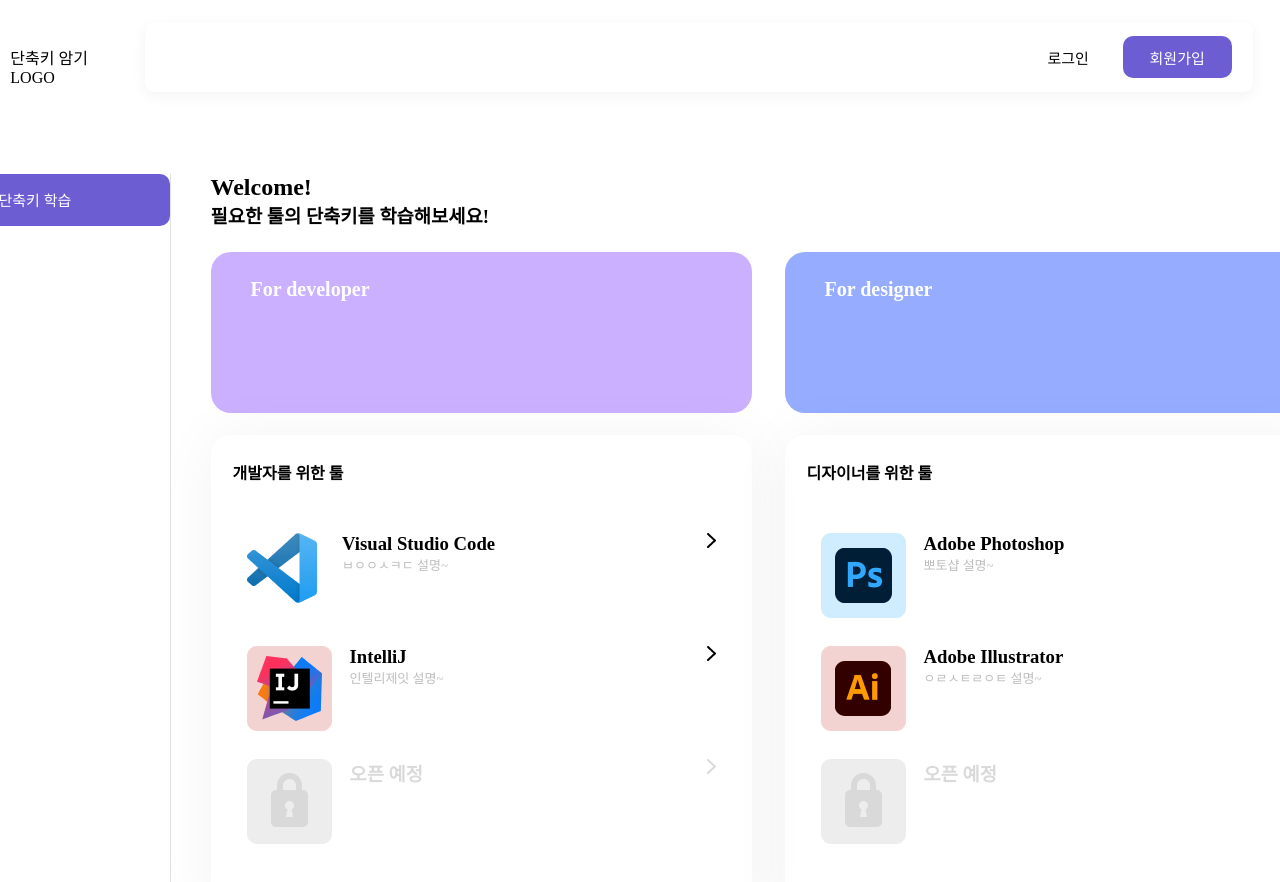
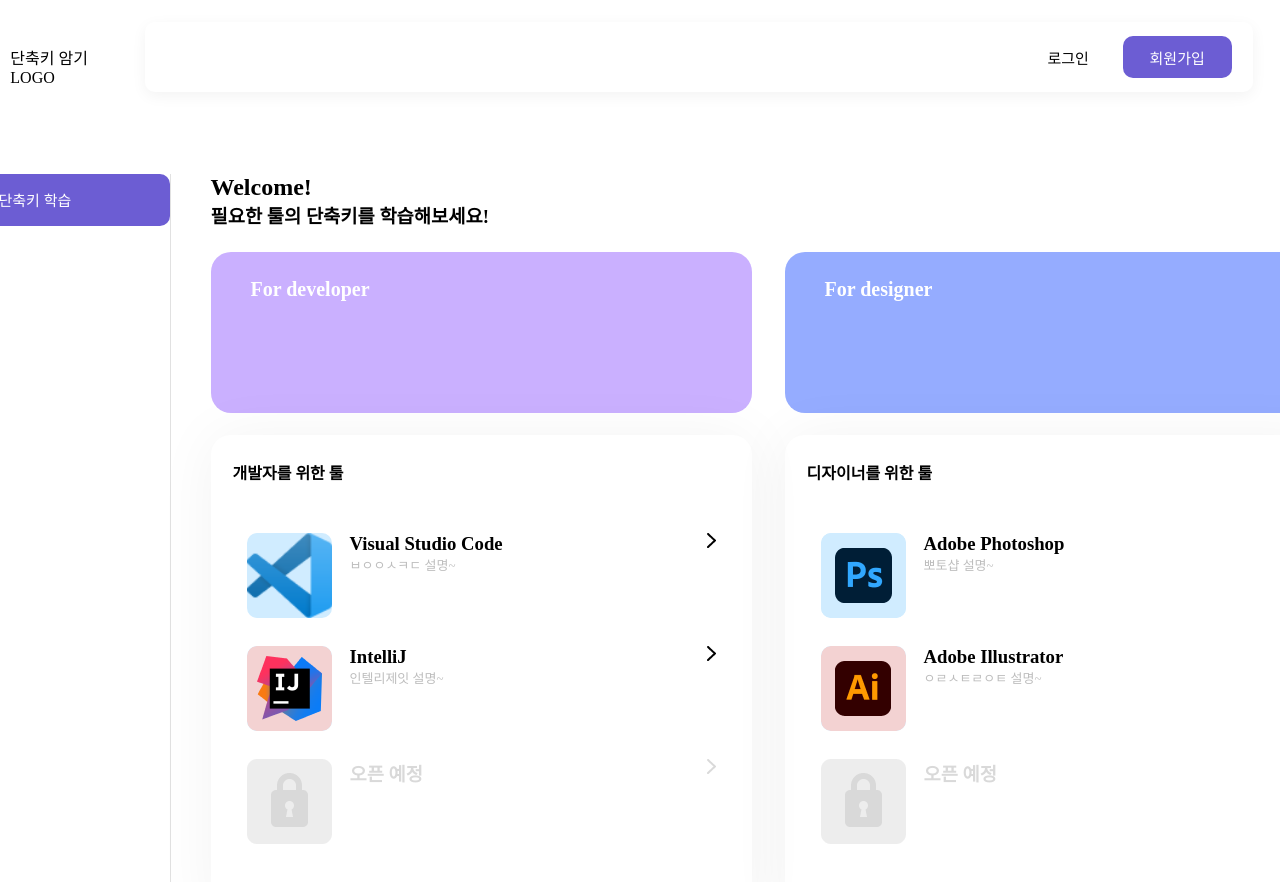
Before and after one commit to youjin0411/ityping-client, a Next.js app: page / in a window 1280 px wide. Shown: the top 882 px of the page. Built offline with nearby package versions, Linux system fonts and the light colour scheme.

Commit message:
💄 fix: 이미지 파일 변경

```diff
--- a/src/component/SelectTool.js
+++ b/src/component/SelectTool.js
@@ -1,7 +1,10 @@
 import styles from "@/styles/SelectTool.module.css";
+import { useRouter } from "next/router";
 import React from "react";
 
 const SelectTool = (props) => {
+  const router = useRouter();
+
   return (
     <>
       <div className={styles.container}>
@@ -11,7 +14,7 @@ const SelectTool = (props) => {
           <div className={styles.tools_container}>
             {props.tools.map((tool) => {
               return (
-                <div className={styles.tool_container} key={tool.name}>
+                <div className={styles.tool_container} key={tool.name} onClick={() => router.push('/practice/shortcut')}>
                   <img className={styles.tool_img} src={tool.img} />
                   <div className={styles.tool_contents}>
                     <h3>{tool.name}</h3>
--- a/styles/SelectTool.module.css
+++ b/styles/SelectTool.module.css
@@ -58,6 +58,13 @@
     cursor: not-allowed;
 }
 
+.tool_img {
+    width: 85px;
+    height: 85px;
+    border-radius: 10px;
+    background-color: #D0ECFF;
+}
+
 .tool_contents {
     width: 371px;
     height: 85px;
```
